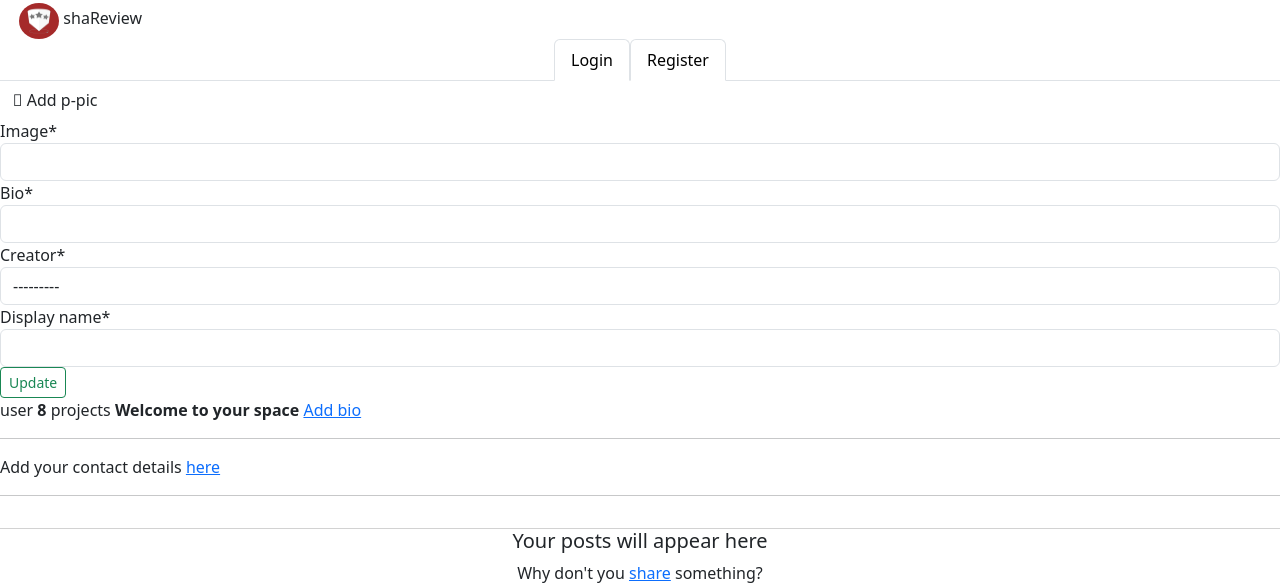
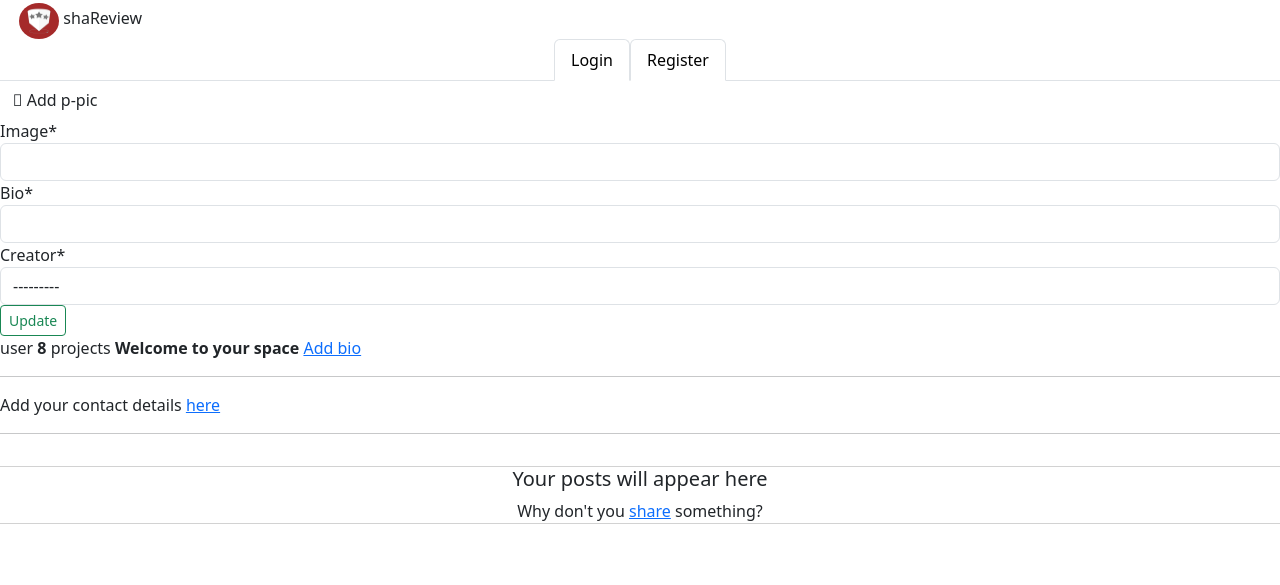
Before and after one commit to benie254/shaReview, a Django app: page /accounts/profile/1/ in a window 1280 px wide. Shown: the top 585 px of the page. Run offline with Django 4.2, Linux system fonts and the light colour scheme; data comes from the database, SQL or seed files in the repository; data that the repository does not hold is empty; some libraries are stand-ins or nearby versions.

Commit message:
update project template && app forms

```diff
--- a/review/forms.py
+++ b/review/forms.py
@@ -5,7 +5,8 @@ from .models import Profile,Project,Contact
 class ProfileForm(forms.ModelForm):
 	class Meta:
 		model = Profile
-		fields = ['p_pic','bio','creator','display_name']
+		fields = ['p_pic','bio','creator']
+		exclude = ['display_name']
 
 class BioForm(forms.ModelForm):
 	class Meta:
--- a/review/templates/projects/project.html
+++ b/review/templates/projects/project.html
@@ -12,7 +12,7 @@
                   <img class="card-img card-img-top" src="{{project.landing_pic.url}}">
               </div>
           </div>
-            <h6 class="text-center" style="margin-top:1%;">{{project.long_description}}</h6>
+            <h6 class="text-center" style="margin-top:1.5%;">{{project.long_description}}</h6>
         </div>
 
         <div class="col-sm-2"></div>
```
